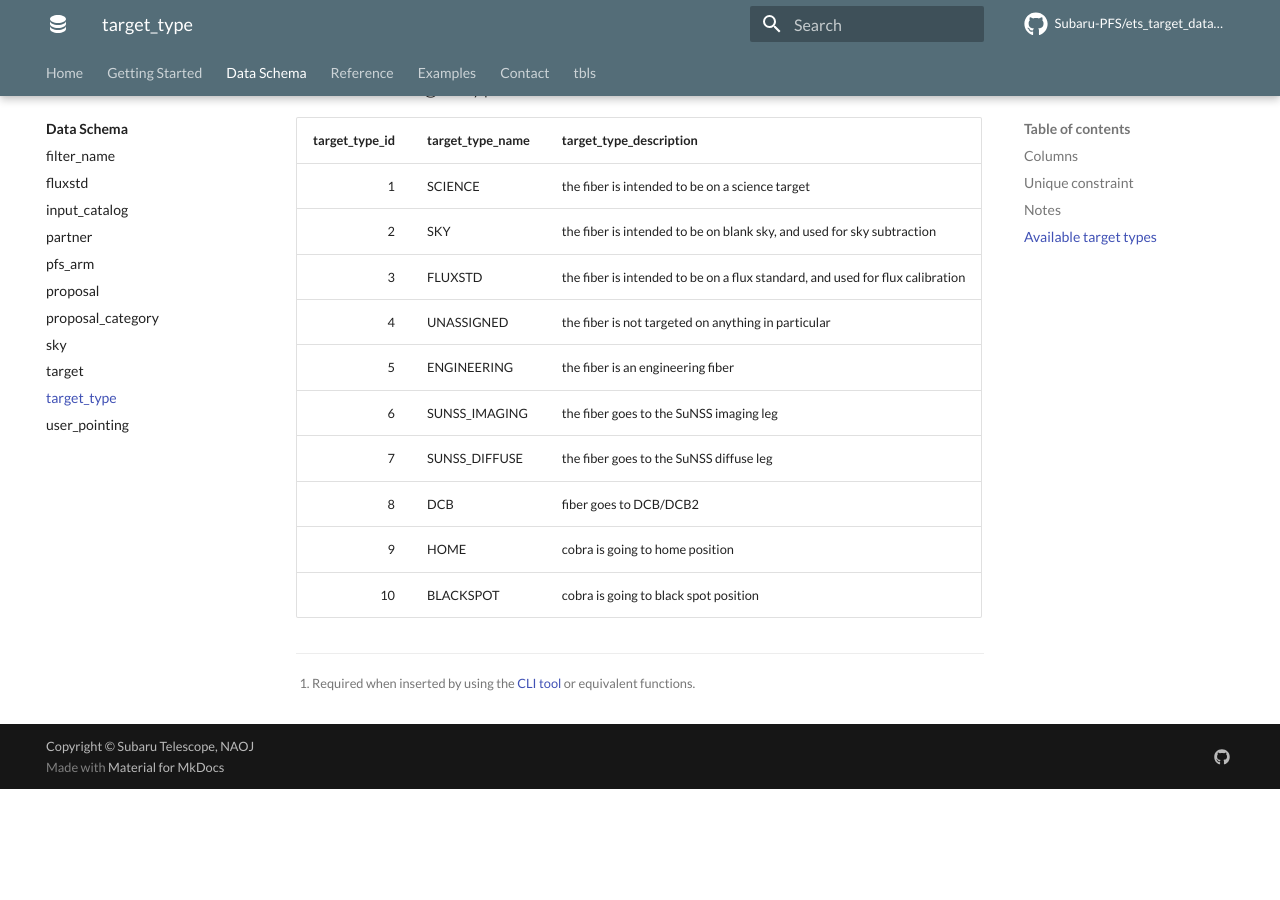
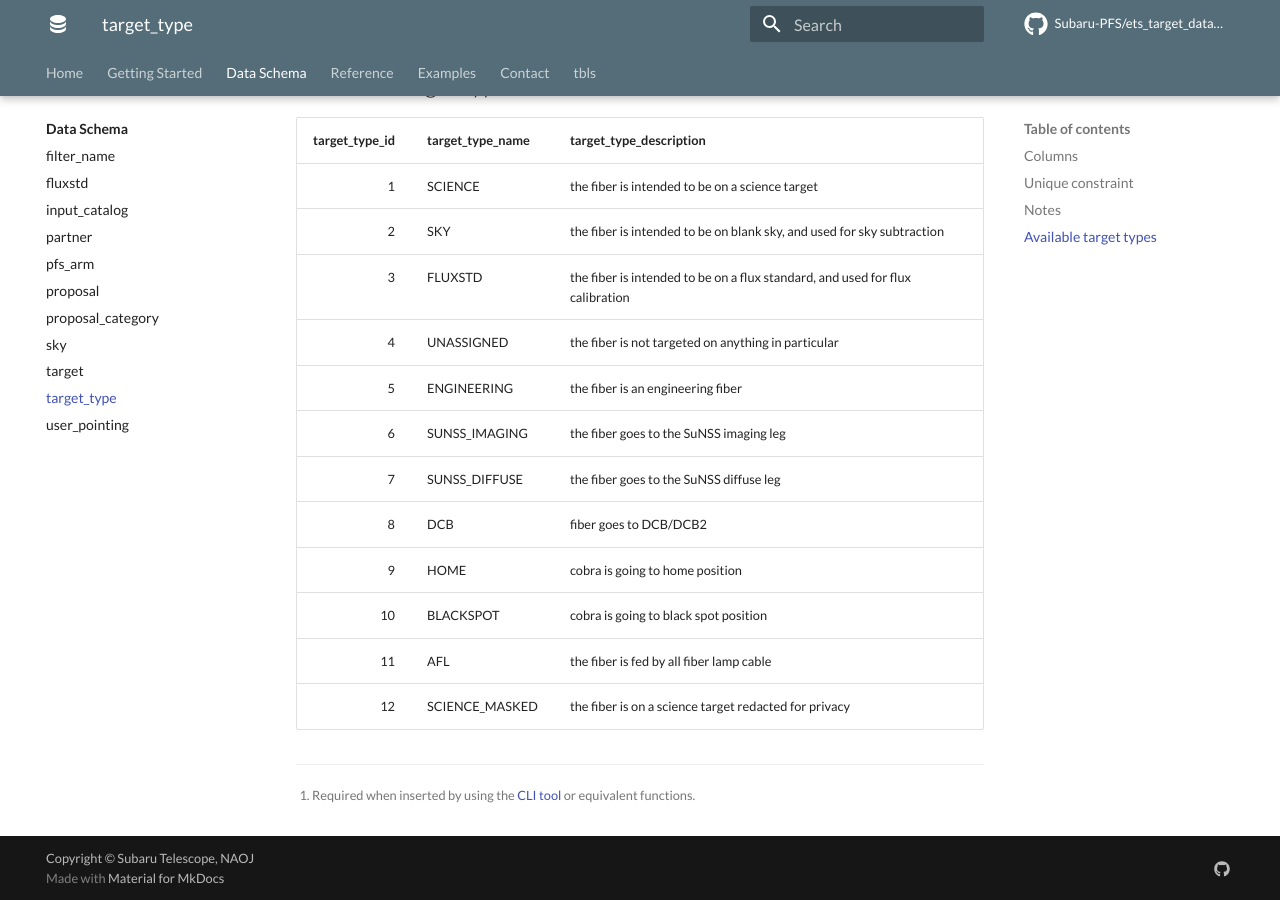
Before and after one commit to Subaru-PFS/ets_target_database, an MkDocs documentation site: the page built from docs/schema/target_type.md, in a window 1280 px wide and 900 px high, scrolled down 1107 px. Built offline with MkDocs 1.6.1 and Material for MkDocs 9.7.7, drawn with Linux system fonts in a browser that asks for light colours; plug-ins that fetch from the network failed and are left out; comment, search, counter and statistics services are not loaded; before the commit the page ends 1896 px from its top, so only the background shows below that.

Commit message:
add target_type AFL and SCIENCE_MASKED

```diff
--- a/docs/schema/target_type.md
+++ b/docs/schema/target_type.md
@@ -36,3 +36,5 @@ The `target_type` table contains information about the different types of target
 |              8 | DCB              | fiber goes to DCB/DCB2                                                        |
 |              9 | HOME             | cobra is going to home position                                               |
 |             10 | BLACKSPOT        | cobra is going to black spot position                                         |
+|             11 | AFL              | the fiber is fed by all fiber lamp cable                                      |
+|             12 | SCIENCE_MASKED   | the fiber is on a science target redacted for privacy                         |
```
